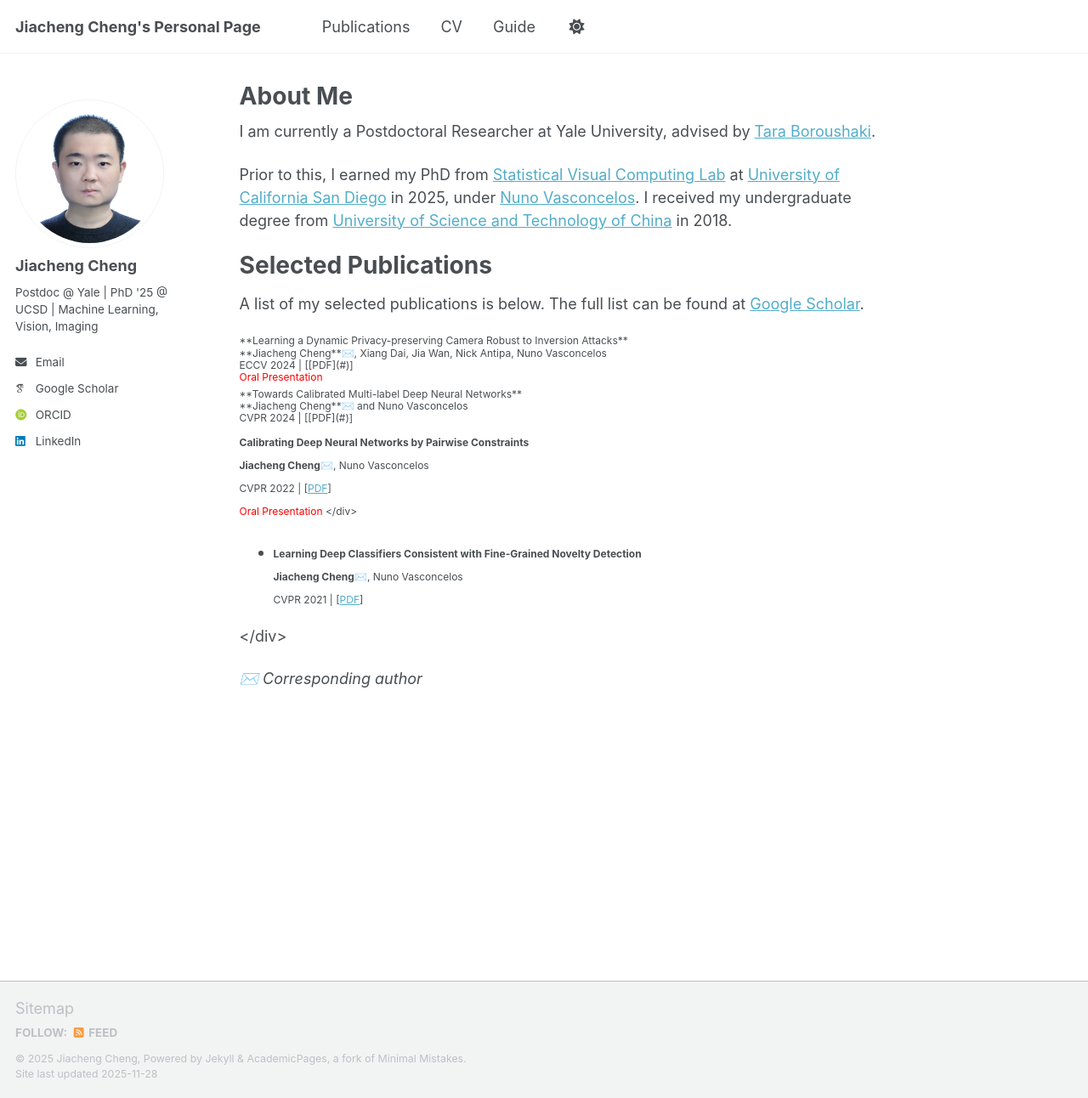
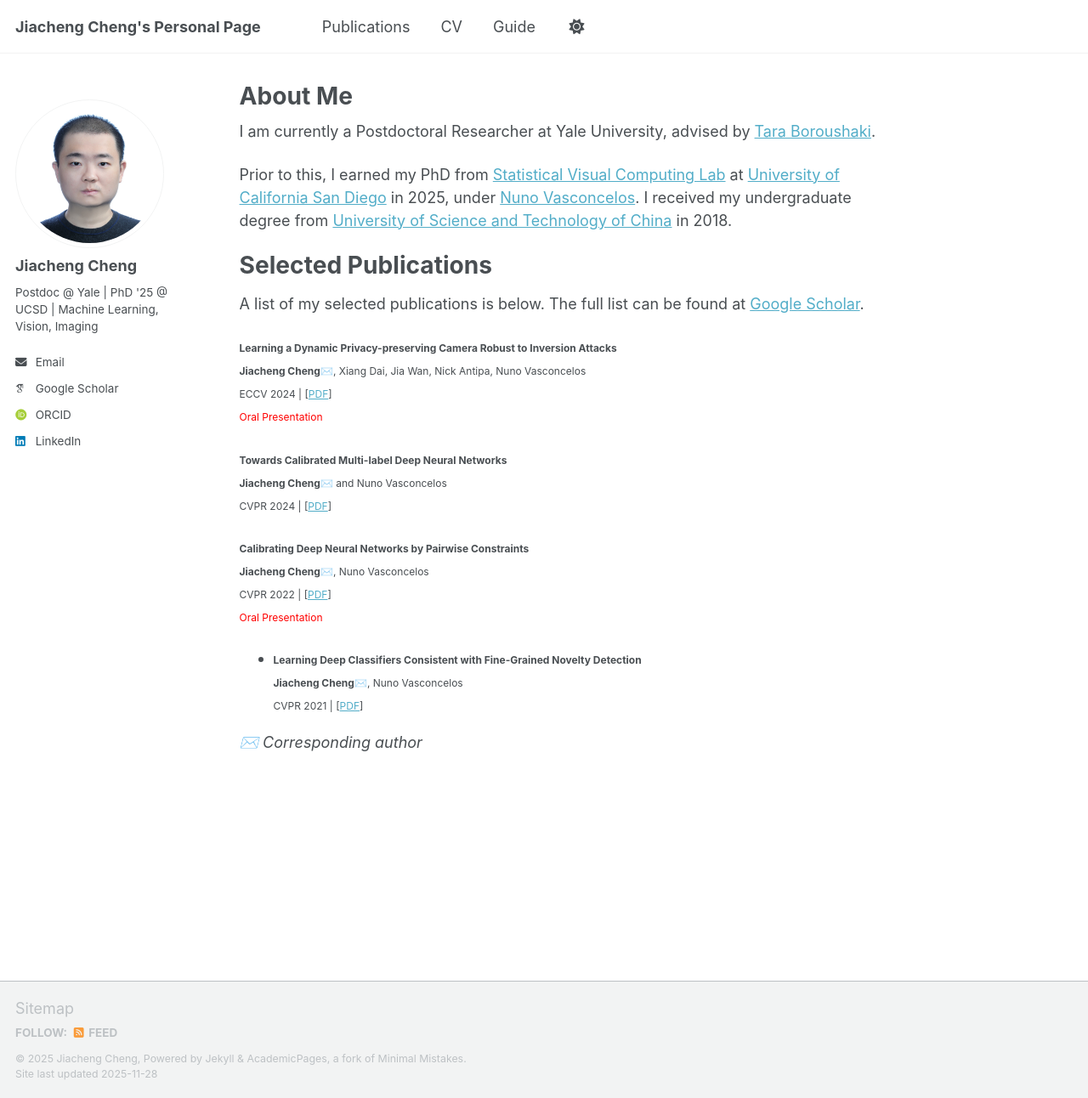
Before and after one commit to JiachengCheng96/JiachengCheng96.github.io, a Jekyll site: the page built from _pages/about.md, in a window 1280 px wide and 1292 px high. Shown: the whole window at 85% size. Built offline with Jekyll 4.4.1, drawn with Linux system fonts in a browser that asks for light colours; some web fonts are replaced; a script that is not in the unit is left out.

Commit message:
Update about.md

```diff
--- a/_pages/about.md
+++ b/_pages/about.md
@@ -18,28 +18,28 @@ Prior to this, I earned my PhD from  [Statistical Visual Computing Lab](http://w
 
 A list of my selected publications is below. The full list can be found at [Google Scholar](https://scholar.google.com/citations?user=bWqc6Z8AAAAJ&hl).
 
-<div style="font-size:12px; line-height:1.2; margin-bottom:0.4em;">
+<span style="font-size:12px; line-height:1.2; margin-bottom:0.4em;">
 **Learning a Dynamic Privacy-preserving Camera Robust to Inversion Attacks**<br>
 **Jiacheng Cheng**✉️, Xiang Dai, Jia Wan, Nick Antipa, Nuno Vasconcelos<br>
 ECCV 2024 | [[PDF](#)]<br>
 <span style="color:red;">Oral Presentation</span>
-</div>
+</span>
 
-<div style="font-size:12px; line-height:1.2; margin-bottom:0.4em;">
+<span style="font-size:12px; line-height:1.2; margin-bottom:0.4em;">
 **Towards Calibrated Multi-label Deep Neural Networks**<br>
 **Jiacheng Cheng**✉️ and Nuno Vasconcelos<br>
 CVPR 2024 | [[PDF](#)]
-</div>
+</span>
 
 <span style="font-size:12px; line-height:1.5; margin-bottom:1em;"> **Calibrating Deep Neural Networks by Pairwise Constraints**<br>
 **Jiacheng Cheng**✉️, Nuno Vasconcelos<br>
 CVPR 2022 | [[PDF](#)]<br>
 <span style="color:red;">Oral Presentation</span>
-</div>
+</span>
 
 - <span style="font-size:12px; line-height:1.5; margin-bottom:1em;"> **Learning Deep Classifiers Consistent with Fine-Grained Novelty Detection**<br>
 **Jiacheng Cheng**✉️, Nuno Vasconcelos<br>
 CVPR 2021 | [[PDF](#)]
-</div>
+</span>
 
 *✉️ Corresponding author*
```
